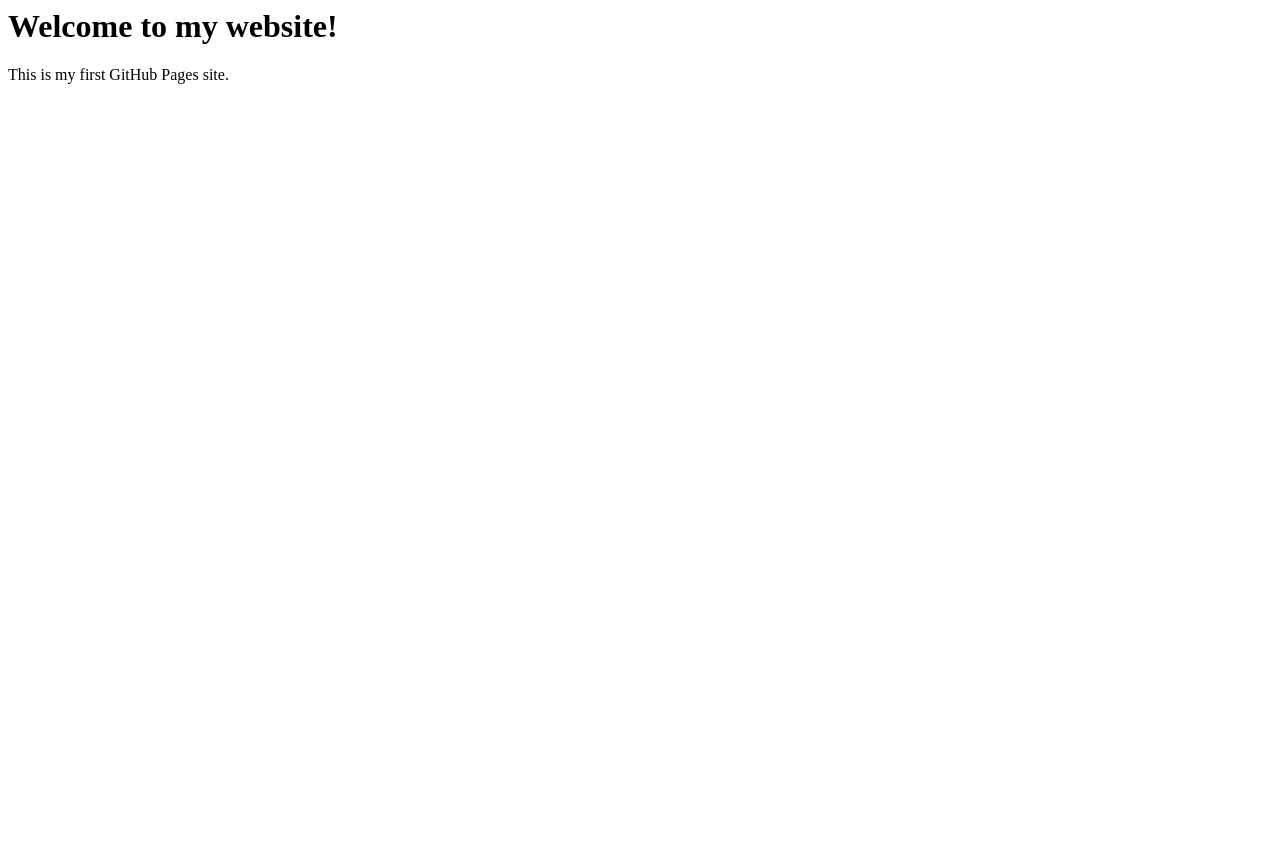
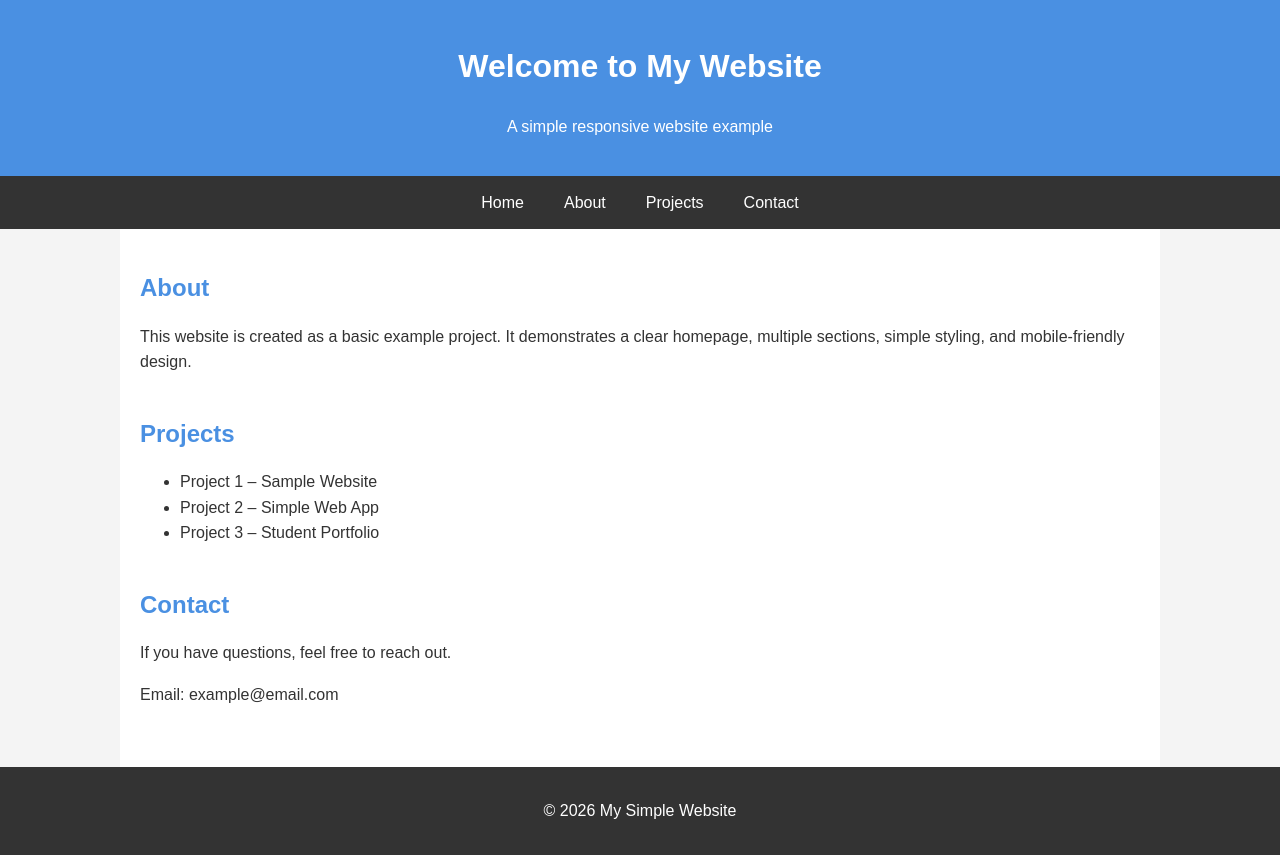
Before and after one commit to xyapex/xyapex.github.io, a plain HTML site: page index.html in a window 1280 px wide. Before the commit the page ends 800 px from the top, so only its background shows below. Drawn offline with Linux system fonts and the light colour scheme.

Commit message:
Update index.html

```diff
--- a/index.html
+++ b/index.html
@@ -1,6 +1,110 @@
-<html>
-  <body>
-    <h1>Welcome to my website!</h1>
-    <p>This is my first GitHub Pages site.</p>
-  </body>
+<!DOCTYPE html><html lang="en">
+<head>
+  <meta charset="UTF-8" />
+  <meta name="viewport" content="width=device-width, initial-scale=1.0" />
+  <title>My Simple Website</title>
+  <style>
+    body {
+      margin: 0;
+      font-family: Arial, Helvetica, sans-serif;
+      line-height: 1.6;
+      background-color: #f4f4f4;
+      color: #333;
+    }header {
+  background: #4a90e2;
+  color: #fff;
+  padding: 20px;
+  text-align: center;
+}
+
+nav {
+  display: flex;
+  justify-content: center;
+  background: #333;
+}
+
+nav a {
+  color: #fff;
+  padding: 14px 20px;
+  text-decoration: none;
+}
+
+nav a:hover {
+  background: #555;
+}
+
+.container {
+  padding: 20px;
+  max-width: 1000px;
+  margin: auto;
+  background: #fff;
+}
+
+section {
+  margin-bottom: 40px;
+}
+
+h2 {
+  color: #4a90e2;
+  margin-bottom: 10px;
+}
+
+footer {
+  text-align: center;
+  padding: 15px;
+  background: #333;
+  color: #fff;
+}
+
+/* Simple Mobile Responsiveness */
+@media (max-width: 600px) {
+  nav {
+    flex-direction: column;
+  }
+
+  nav a {
+    text-align: center;
+    border-top: 1px solid #444;
+  }
+}
+
+  </style>
+</head>
+<body>  <!-- Homepage -->  <header id="home">
+    <h1>Welcome to My Website</h1>
+    <p>A simple responsive website example</p>
+  </header>  <nav>
+    <a href="#home">Home</a>
+    <a href="#about">About</a>
+    <a href="#projects">Projects</a>
+    <a href="#contact">Contact</a>
+  </nav>  <div class="container">
+    <!-- About Section -->
+    <section id="about">
+      <h2>About</h2>
+      <p>
+        This website is created as a basic example project. It demonstrates a
+        clear homepage, multiple sections, simple styling, and mobile-friendly
+        design.
+      </p>
+    </section><!-- Projects Section -->
+<section id="projects">
+  <h2>Projects</h2>
+  <ul>
+    <li>Project 1 – Sample Website</li>
+    <li>Project 2 – Simple Web App</li>
+    <li>Project 3 – Student Portfolio</li>
+  </ul>
+</section>
+
+<!-- Contact Section -->
+<section id="contact">
+  <h2>Contact</h2>
+  <p>If you have questions, feel free to reach out.</p>
+  <p>Email: example@email.com</p>
+</section>
+
+  </div>  <footer>
+    <p>&copy; 2026 My Simple Website</p>
+  </footer></body>
 </html>
```
